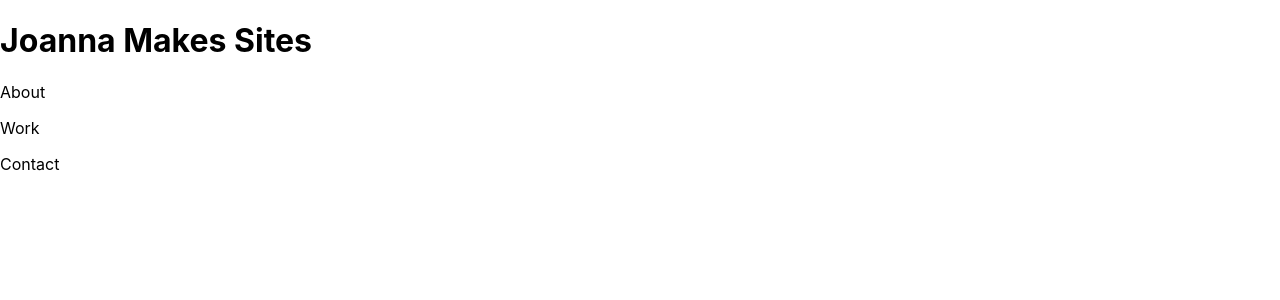
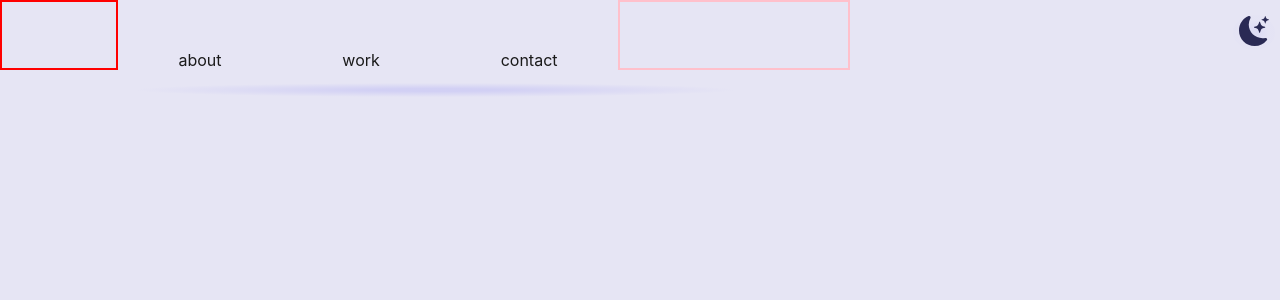
Before and after one commit to Joannamcregan/portfolio, a React (Create React App) app: page / in a window 1280 px wide. Shown: the top 300 px of the page. Built offline with nearby package versions, Linux system fonts and the light colour scheme.

Commit message:
learning things

```diff
--- a/src/App.css
+++ b/src/App.css
@@ -1,38 +1,65 @@
-.App {
-  text-align: center;
+:root {
+  --background: rgb(230, 229, 244);
+  --text: #1a1a1a;
+  --accent: rgb(42, 42, 84);
 }
-
-.App-logo {
-  height: 40vmin;
-  pointer-events: none;
+[data-theme="dark"] {
+  --background: rgb(42, 42, 84);
+  --text: #f5f5f5;
+  --accent: rgb(230, 229, 244);
 }
-
-@media (prefers-reduced-motion: no-preference) {
-  .App-logo {
-    animation: App-logo-spin infinite 20s linear;
-  }
+div.gentle-divide{
+  background-image: radial-gradient(rgb(201, 199, 244) 10%, transparent 50%);
+  width: 100%;
+  height: 20px;
+  opacity: 0.7;
+  margin: 10px;
 }
-
-.App-header {
-  background-color: #282c34;
-  min-height: 100vh;
+.flex{
   display: flex;
-  flex-direction: column;
-  align-items: center;
-  justify-content: center;
-  font-size: calc(10px + 2vmin);
-  color: white;
+  justify-content: space-around;
 }
-
-.App-link {
-  color: #61dafb;
+.width-500{
+  width: 500px;
+  max-width: 85%;
 }
-
-@keyframes App-logo-spin {
-  from {
-    transform: rotate(0deg);
-  }
-  to {
-    transform: rotate(360deg);
-  }
+.pt-40{
+  padding-top: 50px;
 }
+.margin-x-auto{
+  margin-left: auto;
+  margin-right: auto;
+}
+.flex-shrink-0{
+  flex-shrink: 0;
+}
+.buffer-left{
+  flex-grow: 1;
+  border: solid red 2px;
+}
+.buffer-right{
+  flex-grow: 2;
+  border: solid pink 2px;
+}
+body {
+  background-color: var(--background);
+  color: var(--text);
+  transition: background-color 0.3s ease, color 0.5s ease;
+}
+header{
+  width: 850px;
+  max-width: 95%;
+  /* display: block;
+  margin: auto;
+  position: relative; */
+}
+button.modeButton{
+  color: var(--accent);
+  border: rgba(244, 244, 244, 0);
+  border-radius: 50%;
+  background: radial-gradient(rgba(201, 199, 244, 0.3) 20%, rgba(201, 199, 244, 0.05) 50%);
+  position: absolute;
+  top: 15px;
+  right: 5px;
+  z-index: 999;
+}
--- a/src/App.js
+++ b/src/App.js
@@ -1,14 +1,24 @@
 import logo from './logo.svg';
 import './App.css';
+import { ModeToggle } from './components/ModeToggle';
 
 function App() {
   return (
-    <>
-      <h1 onClick={()=>console.log('that girl')}>Joanna Makes Sites</h1>
-      <p>About</p>
-      <p>Work</p>
-      <p>Contact</p>
-    </>
+    <div className="App">
+      <header className="App-header">
+        <ModeToggle />
+        <div class="flex">
+          <div class="buffer-left"></div>
+          <div className="flex width-500 pt-40 margin-x-auto shrink-0">
+            <span>about</span>
+            <span>work</span>
+            <span>contact</span>
+          </div>
+          <div class="buffer-right"></div>
+        </div>
+        <div className="gentle-divide"></div>
+      </header>
+    </div>
   );
 }
 
--- /dev/null
+++ b/src/components/Mode.js
@@ -0,0 +1,29 @@
+import React, { createContext, useContext, useEffect, useState } from 'react';
+
+const Mode = createContext();
+
+export const ThemeProvider = ({ children }) => {
+  const [theme, setTheme] = useState(() => {
+    const savedTheme = localStorage.getItem('theme');
+    if (savedTheme) return savedTheme;
+    const systemPrefersDark = window.matchMedia('(prefers-color-scheme: dark)').matches;
+    return systemPrefersDark ? 'dark' : 'light';
+  });
+
+  useEffect(() => {
+    document.documentElement.setAttribute('data-theme', theme);
+    localStorage.setItem('theme', theme);
+  }, [theme]);
+
+  const toggleTheme = () => {
+    setTheme((prevTheme) => (prevTheme === 'light' ? 'dark' : 'light'));
+  };
+
+  return (
+    <Mode.Provider value={{ theme, toggleTheme }}>
+      {children}
+    </Mode.Provider>
+  );
+};
+
+export const useMode = () => useContext(Mode);
--- /dev/null
+++ b/src/components/ModeToggle.js
@@ -0,0 +1,20 @@
+import React from 'react';
+import { useMode } from './Mode';
+
+export const ModeToggle = () => {
+  const { theme, toggleTheme } = useMode();
+
+  return (
+    <button
+        className="modeButton"
+        onClick={toggleTheme}
+    >
+      {theme === 'light' ? <svg xmlns="http://www.w3.org/2000/svg" width="30px" height="30px" fill="currentColor" class="bi bi-moon-stars-fill" viewBox="0 0 16 16">
+  <path d="M6 .278a.77.77 0 0 1 .08.858 7.2 7.2 0 0 0-.878 3.46c0 4.021 3.278 7.277 7.318 7.277q.792-.001 1.533-.16a.79.79 0 0 1 .81.316.73.73 0 0 1-.031.893A8.35 8.35 0 0 1 8.344 16C3.734 16 0 12.286 0 7.71 0 4.266 2.114 1.312 5.124.06A.75.75 0 0 1 6 .278"/>
+  <path d="M10.794 3.148a.217.217 0 0 1 .412 0l.387 1.162c.173.518.579.924 1.097 1.097l1.162.387a.217.217 0 0 1 0 .412l-1.162.387a1.73 1.73 0 0 0-1.097 1.097l-.387 1.162a.217.217 0 0 1-.412 0l-.387-1.162A1.73 1.73 0 0 0 9.31 6.593l-1.162-.387a.217.217 0 0 1 0-.412l1.162-.387a1.73 1.73 0 0 0 1.097-1.097zM13.863.099a.145.145 0 0 1 .274 0l.258.774c.115.346.386.617.732.732l.774.258a.145.145 0 0 1 0 .274l-.774.258a1.16 1.16 0 0 0-.732.732l-.258.774a.145.145 0 0 1-.274 0l-.258-.774a1.16 1.16 0 0 0-.732-.732l-.774-.258a.145.145 0 0 1 0-.274l.774-.258c.346-.115.617-.386.732-.732z"/>
+</svg> : <svg xmlns="http://www.w3.org/2000/svg" width="30px" height="30px" fill="currentColor" class="bi bi-sun" viewBox="0 0 16 16">
+  <path d="M8 11a3 3 0 1 1 0-6 3 3 0 0 1 0 6m0 1a4 4 0 1 0 0-8 4 4 0 0 0 0 8M8 0a.5.5 0 0 1 .5.5v2a.5.5 0 0 1-1 0v-2A.5.5 0 0 1 8 0m0 13a.5.5 0 0 1 .5.5v2a.5.5 0 0 1-1 0v-2A.5.5 0 0 1 8 13m8-5a.5.5 0 0 1-.5.5h-2a.5.5 0 0 1 0-1h2a.5.5 0 0 1 .5.5M3 8a.5.5 0 0 1-.5.5h-2a.5.5 0 0 1 0-1h2A.5.5 0 0 1 3 8m10.657-5.657a.5.5 0 0 1 0 .707l-1.414 1.415a.5.5 0 1 1-.707-.708l1.414-1.414a.5.5 0 0 1 .707 0m-9.193 9.193a.5.5 0 0 1 0 .707L3.05 13.657a.5.5 0 0 1-.707-.707l1.414-1.414a.5.5 0 0 1 .707 0m9.193 2.121a.5.5 0 0 1-.707 0l-1.414-1.414a.5.5 0 0 1 .707-.707l1.414 1.414a.5.5 0 0 1 0 .707M4.464 4.465a.5.5 0 0 1-.707 0L2.343 3.05a.5.5 0 1 1 .707-.707l1.414 1.414a.5.5 0 0 1 0 .708"/>
+</svg>}
+    </button>
+  );
+};
--- a/src/index.js
+++ b/src/index.js
@@ -3,11 +3,14 @@ import ReactDOM from 'react-dom/client';
 import './index.css';
 import App from './App';
 import reportWebVitals from './reportWebVitals';
+import { ThemeProvider } from './components/Mode';
 
 const root = ReactDOM.createRoot(document.getElementById('root'));
 root.render(
   <React.StrictMode>
-    <App />
+    <ThemeProvider>
+      <App />
+    </ThemeProvider>
   </React.StrictMode>
 );
 
```
